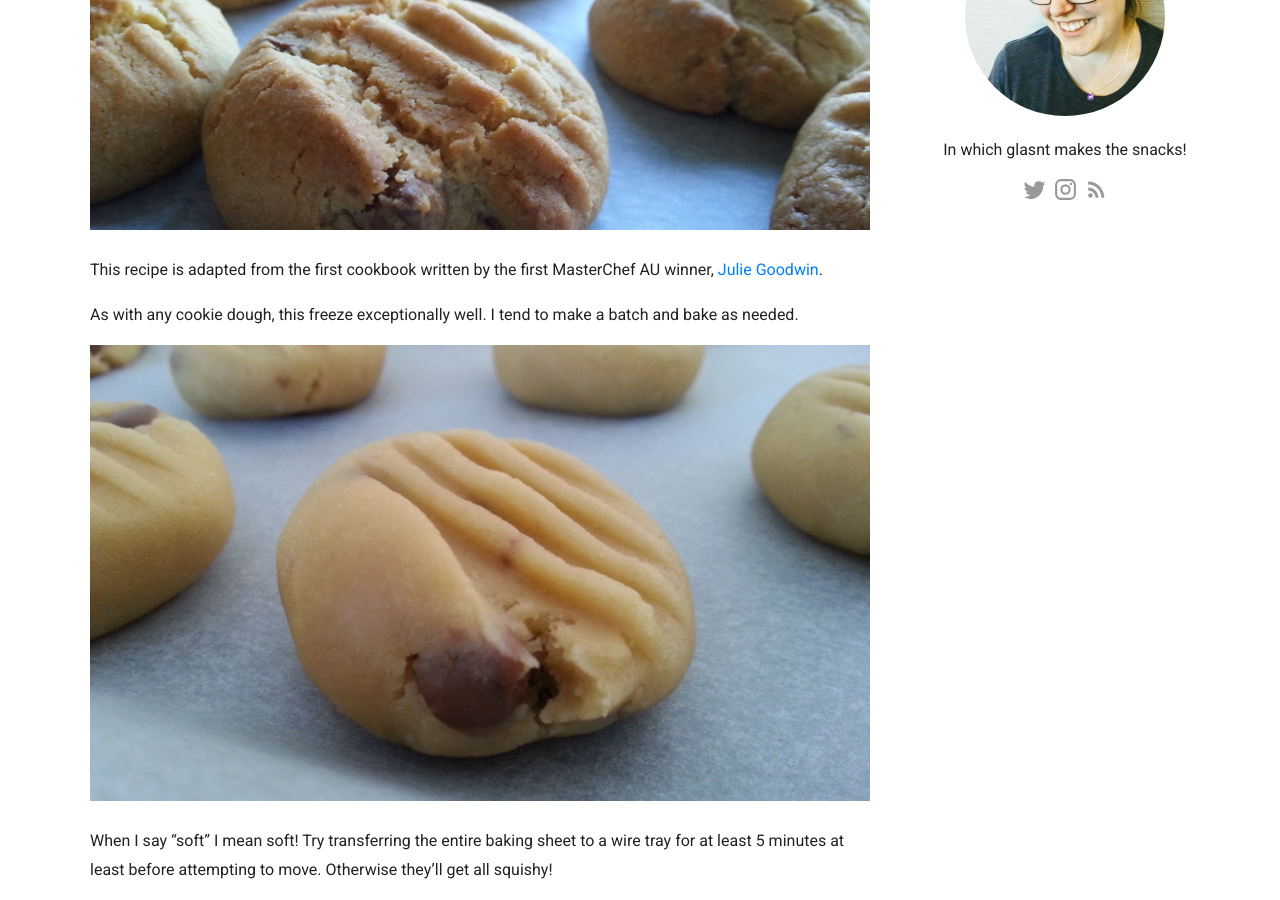
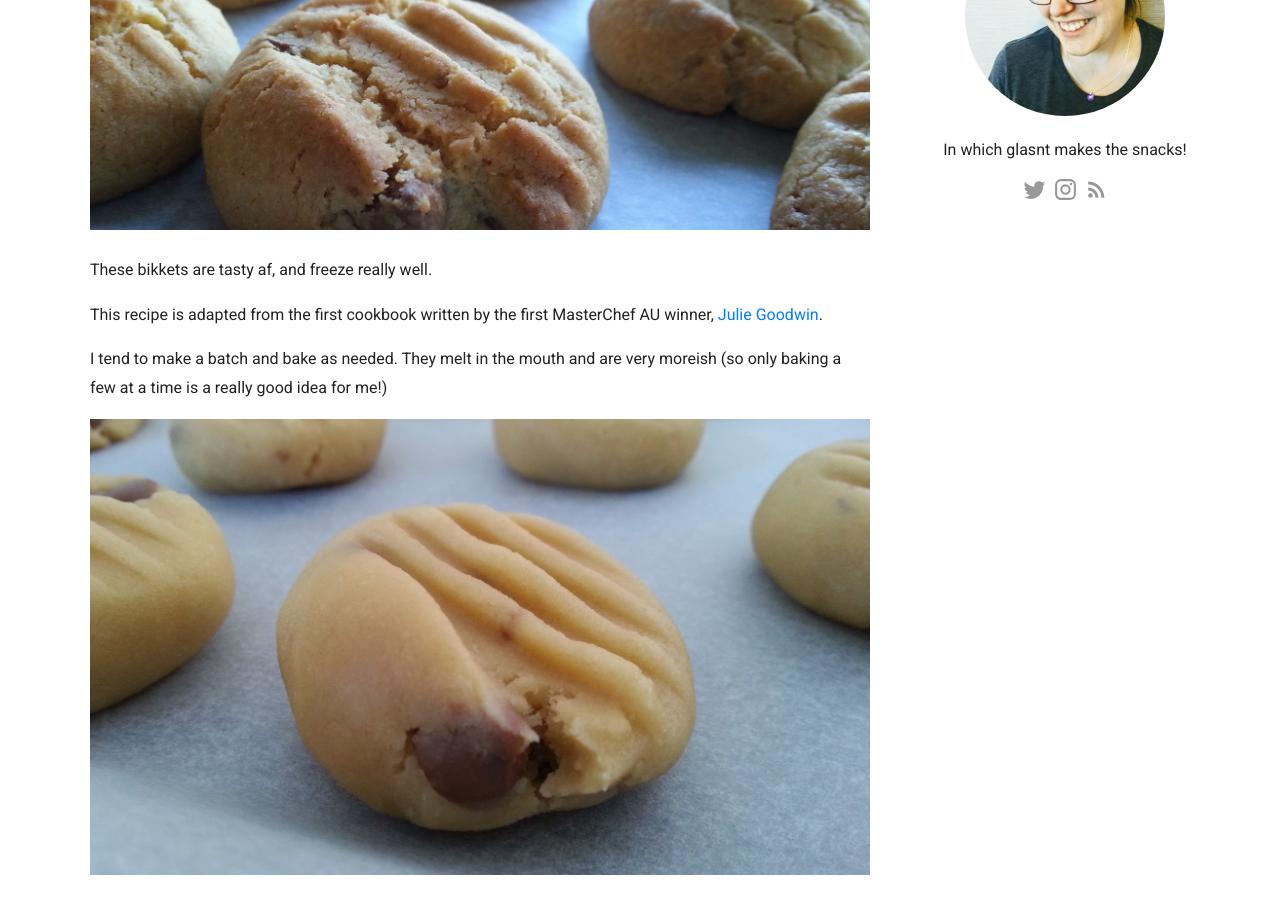
Before and after one commit to glasnt/foods, a Jekyll site: the page built from _posts/2020-07-14-almond-biscuit.md, in a window 1280 px wide and 900 px high, scrolled down 586 px. Built offline with Jekyll 4.4.1, drawn with Linux system fonts in a browser that asks for light colours; nearby versions of some CDN libraries.

Commit message:
Fix pre-old text on some posts

```diff
--- a/_posts/2020-07-14-almond-biscuit.md
+++ b/_posts/2020-07-14-almond-biscuit.md
@@ -27,9 +27,11 @@ recipe:
     1. Bake at 180°C for 15 minutes. Cookies will be golden, but still soft, and will harden on cooling
 ---
 
+These bikkets are tasty af, and freeze really well.
+
 This recipe is adapted from the first cookbook written by the first MasterChef AU winner, [Julie Goodwin](https://www.penguin.com.au/books/our-family-table-9781742753058).
 
-As with any cookie dough, this freeze exceptionally well. I tend to make a batch and bake as needed.
+I tend to make a batch and bake as needed. They melt in the mouth and are very moreish (so only baking a few at a time is a really good idea for me!)
 
 ![Prebaking](/images/food/almond-pre.jpg)
 
```
Also changed, not shown: _posts/2020-07-13-tofu-broccoli.md (+1 -2 lines), images/food/tofu-broccoli.jpg.
